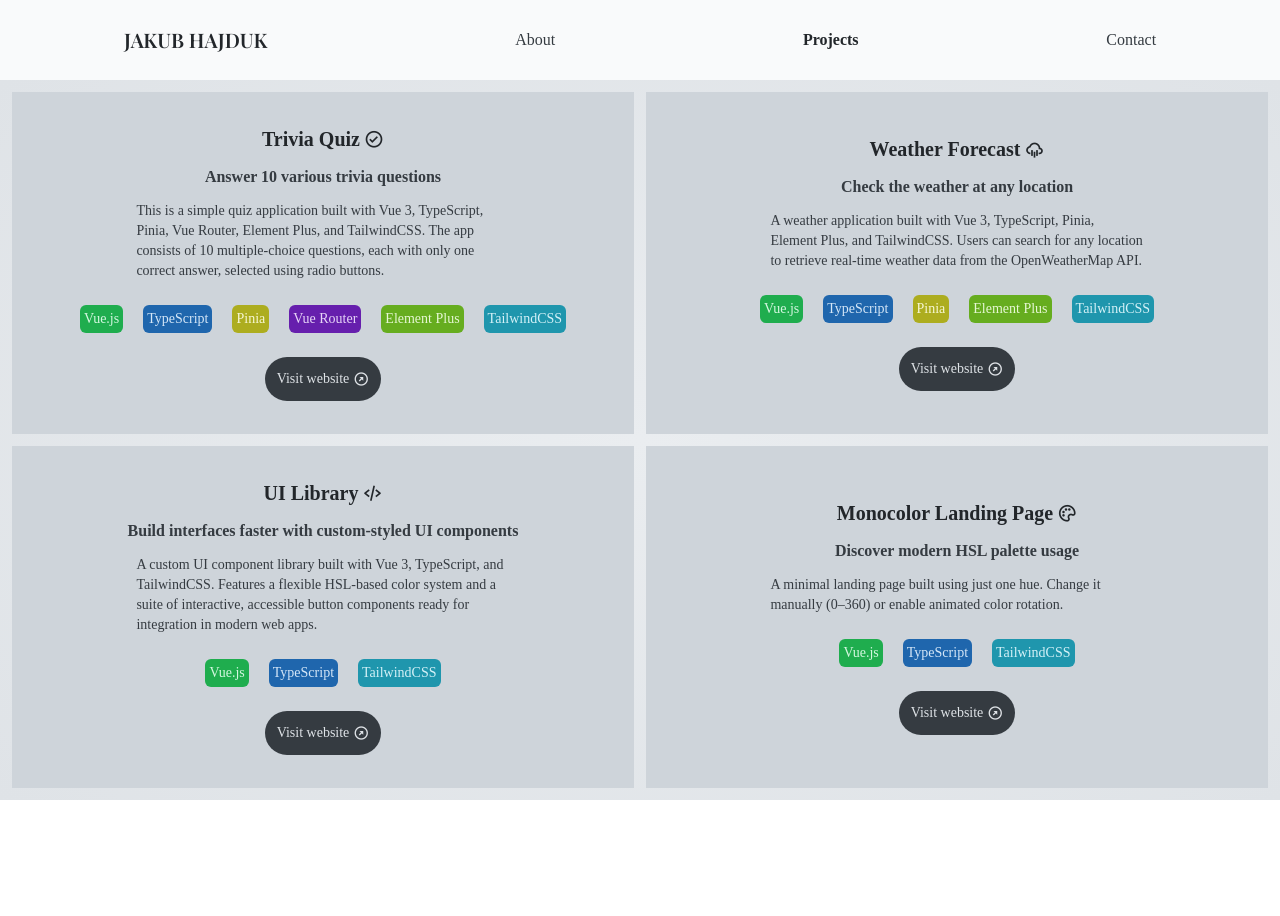
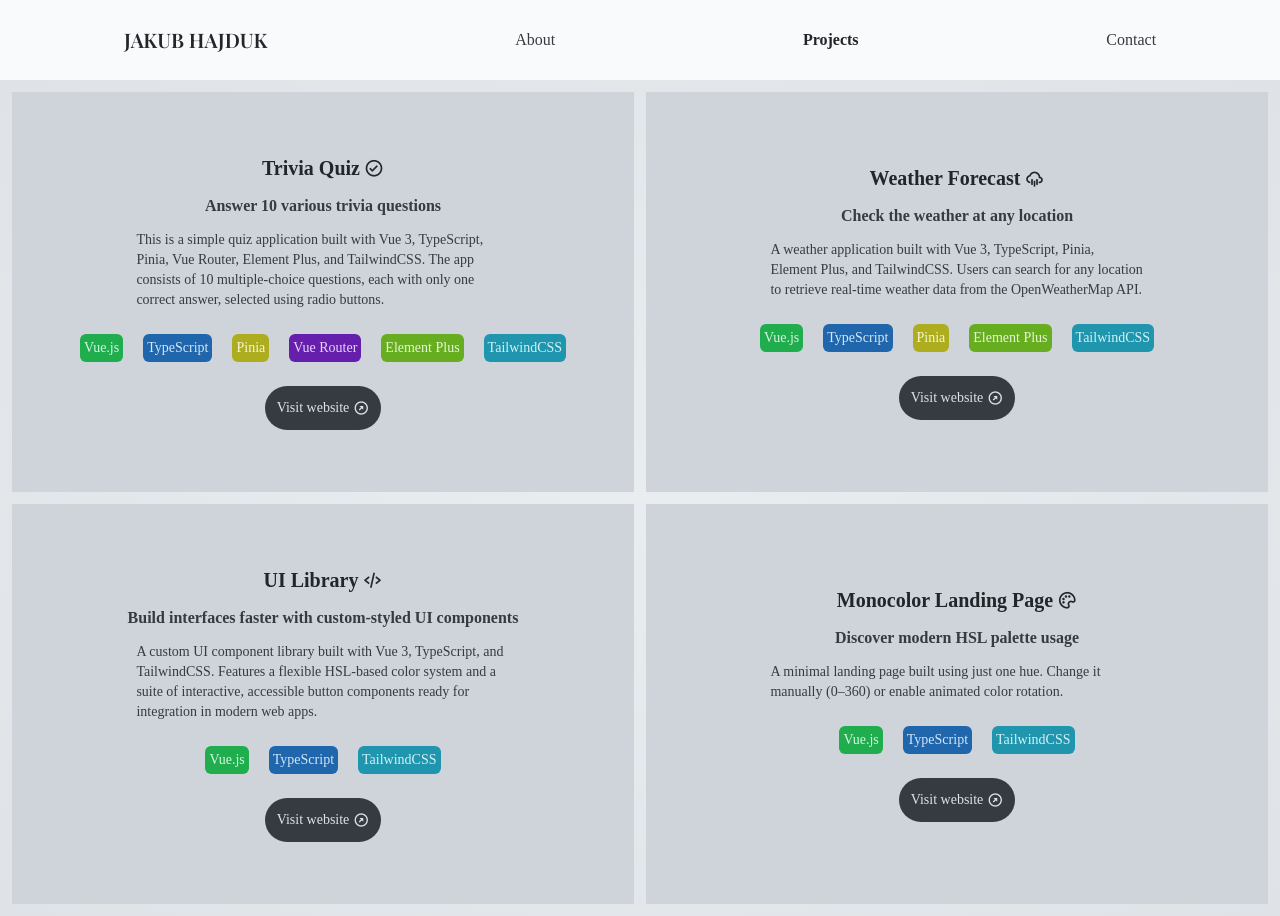
Before and after one commit to jakubhajduk53/portfolio, a Vue app: page /projects in a window 1280 px wide. Before the commit the page ends 800 px from the top, so only its background shows below. Built offline with nearby package versions, Linux system fonts and the light colour scheme; a web font is replaced by a local one.

Commit message:
feat: update layout

```diff
--- a/src/App.vue
+++ b/src/App.vue
@@ -8,9 +8,9 @@ import Header from "../src/components/Header.vue";
     <div>
       <Header />
       <RouterView v-slot="{ Component }">
-        <Transition name="fade-slide" mode="in-out">
-          <component :is="Component" />
-        </Transition>
+        <!-- <Transition name="fade-slide" mode="in-out"> -->
+        <component :is="Component" />
+        <!-- </Transition> -->
       </RouterView>
     </div>
   </div>
--- a/src/components/ProjectComponent.vue
+++ b/src/components/ProjectComponent.vue
@@ -33,7 +33,7 @@ const techColors: Record<string, string> = {
 
 <template>
   <div
-    class="flex flex-col gap-1 md:gap-3 items-center justify-center bg-main-400 h-full overflow-y-auto"
+    class="flex flex-col gap-1 md:gap-3 items-center justify-center bg-main-400 min-h-[400px] h-full overflow-y-auto"
   >
     <div
       class="flex justify-center items-center gap-1 text-base md:text-xl font-bold"
--- a/src/style.css
+++ b/src/style.css
@@ -44,4 +44,7 @@ body,
   .h-screen-minus-80 {
     height: calc(100vh - 80px);
   }
+  .min-h-screen-minus-80 {
+    min-height: calc(100vh - 80px);
+  }
 }
--- a/src/views/AboutView.vue
+++ b/src/views/AboutView.vue
@@ -1,9 +1,10 @@
-<script setup lang="ts"></script>
+<script setup lang="ts">
+import { RouterLink } from "vue-router";
+</script>
 
 <template>
-  <div id="about" class="h-screen-minus-80">
   <div
-      class="pattern flex flex-col gap-3 md:gap-5 p-3 md:p-5 text-center items-center justify-center h-full bg-radial from-main-100 to-main-200"
+    class="min-h-screen-minus-80 pattern flex flex-col gap-3 md:gap-5 p-3 md:p-5 text-center items-center justify-center h-full bg-radial from-main-100 to-main-200"
   >
     <div>
       <p class="text-xl md:text-3xl font-bold">
@@ -16,13 +17,12 @@
     <p class="text-base md:text-xl text-main-800">
       Dive into my work & explore the tools that bring my code to life
     </p>
-      <a
-        href="#projects"
+    <RouterLink
+      to="/projects"
       aria-label="Relocate to projects section"
       class="flex justify-center items-center text-base md:text-xl bg-main-800 hover:bg-main-900 text-main-300 hover:text-main-200 duration-100 p-1 md:p-3 rounded-full"
       ><i class="bx bx-down-arrow-alt"
-      /></a>
-    </div>
+    /></RouterLink>
   </div>
 </template>
 
--- a/src/views/ContactView.vue
+++ b/src/views/ContactView.vue
@@ -1,9 +1,8 @@
 <script setup lang="ts"></script>
 
 <template>
-  <div id="contact" class="h-screen-minus-80">
   <div
-      class="flex flex-col justify-center items-center text-center h-full bg-radial pattern from-main-100 to-main-200"
+    class="min-h-screen-minus-80 flex flex-col justify-center items-center text-center h-full bg-radial pattern from-main-100 to-main-200"
   >
     <div class="flex items-center justify-center gap-1">
       <i class="bx bx-envelope" />
@@ -18,7 +17,6 @@
       <i class="bx bx-phone" />
       <p>+48 509 778 233</p>
     </div>
-
     <div class="flex items-center justify-center gap-1">
       <i class="bx bxl-github" />
       <a
@@ -29,7 +27,6 @@
         >github.com/jakubhajduk53</a
       >
     </div>
-
     <div class="flex items-center justify-center gap-1">
       <i class="bx bxl-linkedin-square" />
       <a
@@ -41,7 +38,6 @@
       >
     </div>
   </div>
-  </div>
 </template>
 
 <style scoped></style>
--- a/src/views/ProjectsView.vue
+++ b/src/views/ProjectsView.vue
@@ -51,16 +51,14 @@ const monocolorData = {
 </script>
 
 <template>
-  <div id="projects" class="h-screen-minus-80">
   <div
-      class="grid grid-cols-2 grid-rows-2 gap-3 p-3 h-full bg-radial from-main-200 to-main-300"
+    class="min-h-screen-minus-80 grid md:grid-cols-2 md:grid-rows-2 gap-3 p-3 h-full bg-radial from-main-200 to-main-300"
   >
     <ProjectComponent :data="quizData" />
     <ProjectComponent :data="weatherData" />
     <ProjectComponent :data="uiData" />
     <ProjectComponent :data="monocolorData" />
   </div>
-  </div>
 </template>
 
 <style scoped></style>
```
Lines whose indentation alone changed are shown as unchanged.
